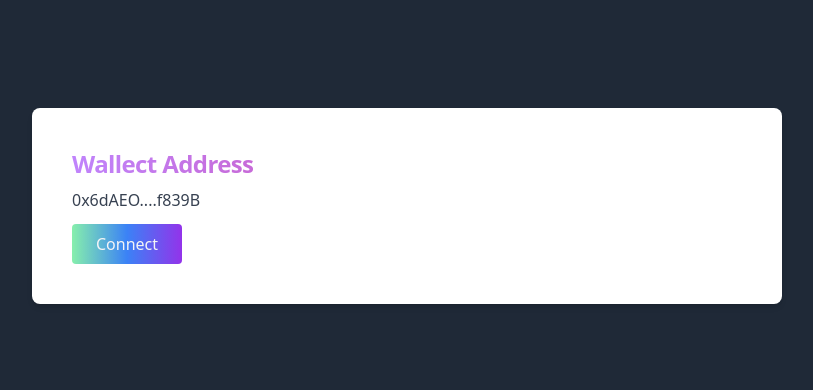
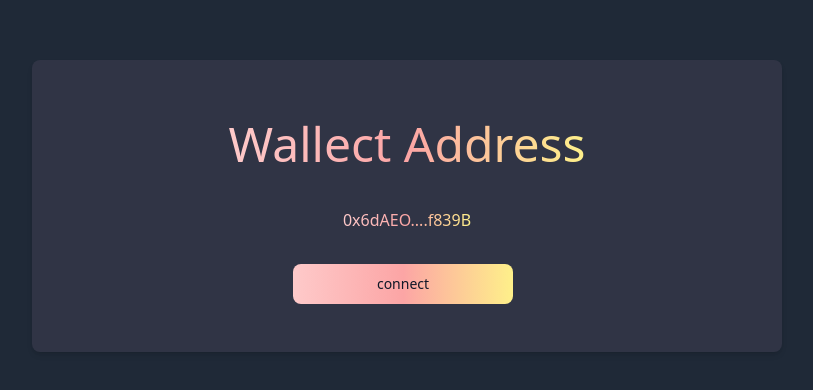
Before and after one commit to atroopa/react-metamask-connect, a React (Create React App) app: page / in a window 1280 px wide. Shown: the part 194-584 px from the top of the page, without its empty margins (233-1046 px from the left). Built offline with nearby package versions, Linux system fonts and the light colour scheme.

Commit message:
walletconnect card ready for backend

```diff
--- a/src/components/WalletConnect.jsx
+++ b/src/components/WalletConnect.jsx
@@ -3,19 +3,19 @@ import React, {useState} from 'react';
 const WalletConnect = () => {
   return (
 
-            <div className="p-10 m-8 w-[750px] bg-white rounded-lg shadow-md dark:bg-gray-800 dark:border-gray-700">
+            <div className="flex flex-col items-center justify-center p-10 m-8 w-[750px] bg-[#303445] rounded-lg shadow-md dark:bg-gray-800 dark:border-gray-700">
                 <div>
-                    <h5 className="mb-2 text-2xl font-bold tracking-tight font-extrabold text-transparent text-2xl bg-clip-text bg-gradient-to-r from-purple-400 to-pink-600 dark:text-white">
+                    <h5 className="py-5 text-5xl bg-gradient-to-r from-red-200 via-red-300 to-yellow-200 inline-block text-transparent bg-clip-text dark:text-white">
                         Wallect Address
                     </h5>
                 </div>
 
-                <p className="mb-3 font-normal text-gray-700 dark:text-gray-400">
+                <p className="py-5 mb-3 font-normal text-1xl bg-gradient-to-r from-red-200 via-red-300 to-yellow-200 inline-block text-transparent bg-clip-text dark:text-gray-400">
                 0x6dAEO....f839B
                 </p>
 
-                <button class="px-6 py-2 text-gray-100 rounded bg-gradient-to-r from-green-300 via-blue-500 to-purple-600">
-                    Connect
+                <button type="button" class="w-[220px] text-gray-900 bg-gradient-to-r from-red-200 via-red-300 to-yellow-200 hover:bg-gradient-to-bl focus:ring-4 focus:outline-none focus:ring-red-100 dark:focus:ring-red-400 font-medium rounded-lg text-sm px-5 py-2.5 text-center mr-2 mb-2">
+                    connect
                 </button>
             </div>
 
```
